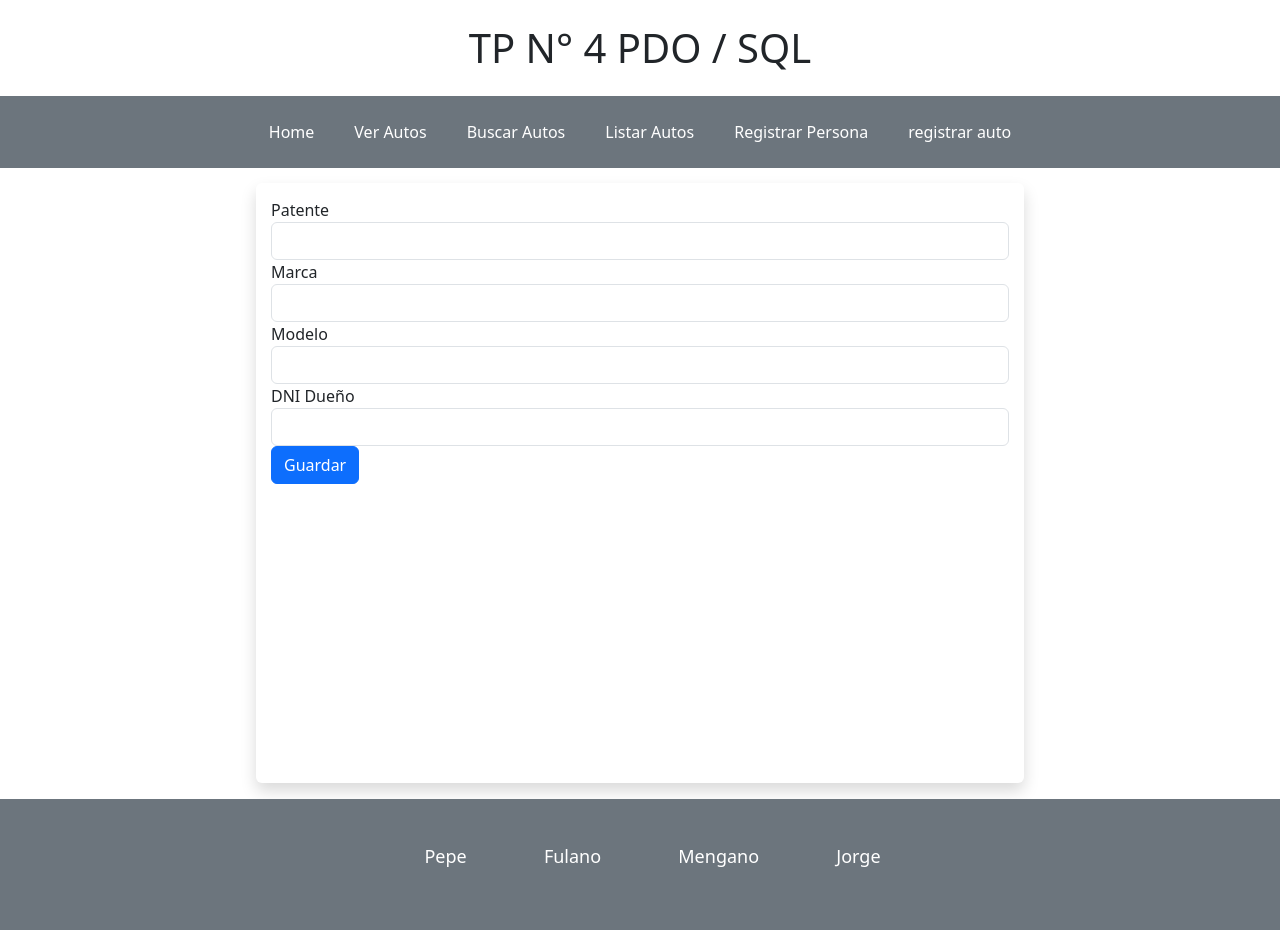
After one commit to juancruzgw/TP4_PDO, a PHP site: page /NuevoAuto.php in a window 1280 px wide. The commit adds this page. Run offline with PHP 8.4, Linux system fonts and the light colour scheme; some libraries are stand-ins or nearby versions.

```diff
--- a/Control/AbmPersona.php
+++ b/Control/AbmPersona.php
@@ -2,7 +2,7 @@
 
 /*include '../Modelo/Persona.php';*/
 
-class AbmPersona extends Persona {
+class AbmPersona{
     // Espera como parámetro un arreglo asociativo donde las claves coinciden con los nombres de las variables instancias del objeto
 
     public function abm($datos) {
--- a/Vista/Estructura/Header.php
+++ b/Vista/Estructura/Header.php
@@ -41,6 +41,9 @@
                 <li class="nav-item m-2">
                     <a class="nav-link btn btn-dark mx-1 text-white" href="../../../TP4_PDO/Vista/nuevaPersona.php">Registrar Persona</a>
                 </li>
+                <li class="nav-item m-2" href="../../../TP4_PDO/Vista/NuevoAuto.php">
+                    <a class="nav-link btn btn-dark mx-1 text-white" href="../../../TP4_PDO/Vista/NuevoAuto.php">registrar auto</a>
+                </li>
             </ul>
         </div>
 
--- /dev/null
+++ b/Vista/NuevoAuto.php
@@ -0,0 +1,19 @@
+<?php include 'Estructura/Header.php';?>
+
+<div class="container contenedor rounded shadow mb-3">
+    <form action="Action/accionNuevoAuto.php" method="post">
+        <div class="form-group">
+            <label for="patente">Patente</label>
+            <input type="text" class="form-control" id="patente" name="patente">
+            <label for="marca">Marca</label>
+            <input type="text" class="form-control" id="marca" name="marca">
+            <label for="modelo">Modelo</label>
+            <input type="text" class="form-control" id="modelo" name="modelo">
+            <label for="dniDuenio">DNI Dueño</label>
+            <input type="text" class="form-control" id="dniDuenio" name="dniDuenio">
+        </div>
+        <button type="submit" class="btn btn-primary">Guardar</button>
+    </form>
+</div>
+
+<?php include 'Estructura/Footer.php';?>
--- a/Vista/VerAutos.php
+++ b/Vista/VerAutos.php
@@ -1,5 +1,6 @@
 <?php
 include 'Estructura/Header.php';
+include '../modelo/Persona.php';
 include '../Modelo/Auto.php';
 include '../Control/AbmAuto.php';
 include '../Control/AbmPersona.php';
--- a/Vista/listaPersona.php
+++ b/Vista/listaPersona.php
@@ -1,7 +1,8 @@
 <?php
 
-include_once 'Estructura/Header.php';
-include_once '../Control/AbmPersona.php';
+include 'Estructura/Header.php';
+include '../modelo/Persona.php';
+include '../Control/AbmPersona.php';
 
 $abmPersona = new AbmPersona();
 
```
Also changed, not shown: Vista/Action/accionNuevoAuto.php (added, +21 -0 lines).
